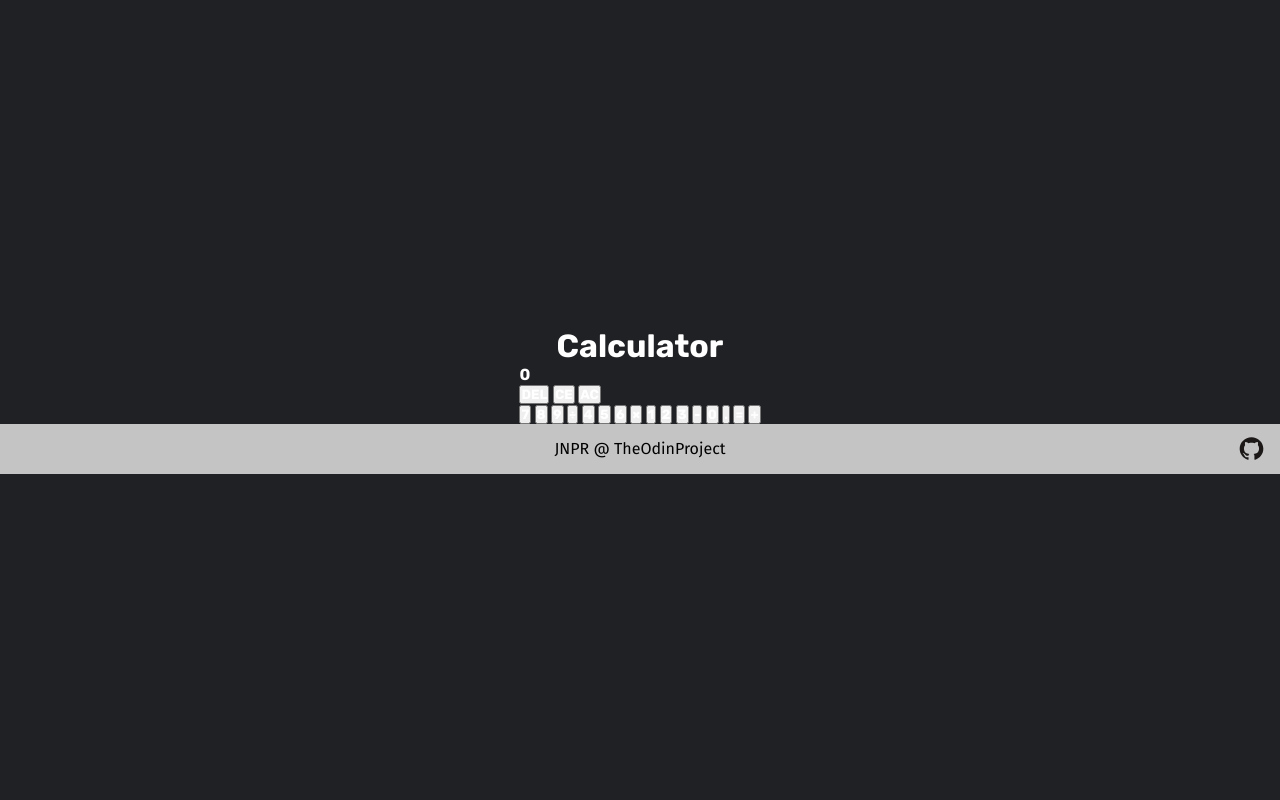
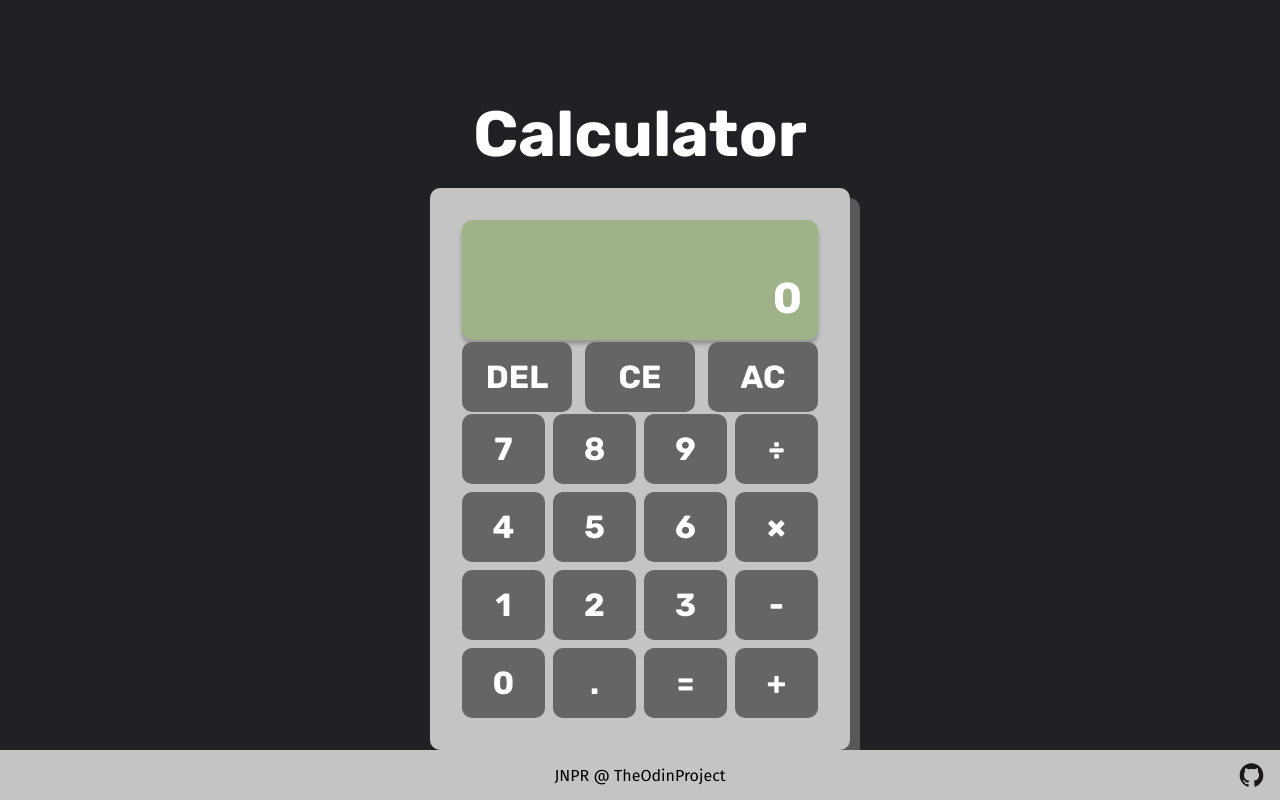
Before and after one commit to JonPeeAir/odin-calculator, a plain HTML site: page index.html in a window 1280 px wide. Drawn offline with Linux system fonts and the light colour scheme.

Commit message:
styled the whole calculator

```diff
--- a/styles.css
+++ b/styles.css
@@ -24,6 +24,87 @@ body {
     align-items: center;
 }
 
+.title {
+    margin-top: 6rem;
+    font-size: 4rem;
+}
+
+.main {
+    width: 420px;
+    height: 600px;
+    margin-top: 1rem;
+    padding: 2rem;
+    background-color: #C4C4C4;
+    box-shadow: 10px 10px 1px rgba(255, 255, 255, 0.25);
+    border-radius: 10px;
+
+    display: flex;
+    flex-direction: column;
+    justify-content: space-between;
+}
+
+.screen {
+    padding: 1rem;
+    width: auto;
+    height: 120px;
+    font-size: 1rem;
+    background-color: #A0B388;
+    box-shadow: 0px 4px 4px rgba(0, 0, 0, 0.25);
+    border-radius: 10px;
+
+    display: flex;
+    flex-direction: column;
+    justify-content: space-between;
+
+}
+
+.equation {
+    font-size: 1.2rem;
+}
+
+.entry {
+    text-align: right;
+    font-size: 2.7rem;
+}
+
+.button {
+    padding: 1rem;
+    width: 83px;
+    height: 70px;
+    background-color: #656565;
+    border: none;
+    border-radius: 10px;
+    font-size: 2rem;
+    text-align: center;
+}
+
+.button:hover {
+    background-color: #767676;
+}
+
+.button:active {
+    box-shadow: inset 0px 0px 5px 4px rgba(0, 0, 0, 0.25);
+}
+
+.clear-buttons {
+    display: flex;
+    justify-content: space-between;
+    align-items: center;
+}
+
+.button.clear {
+    width: 110px;
+}
+
+.buttons {
+    display: flex;
+    justify-content: space-between;
+    align-items: center;
+    flex-wrap: wrap;
+    gap: 0.5rem;
+
+}
+
 footer {
     background-color: #C4C4C4;
     color: black;
@@ -31,6 +112,7 @@ footer {
     font-family: 'Fira Sans', sans-serif;
     width: inherit;
     min-height: 50px;
+    margin-top: auto;
 
     display: flex;
     justify-content: center;
```
